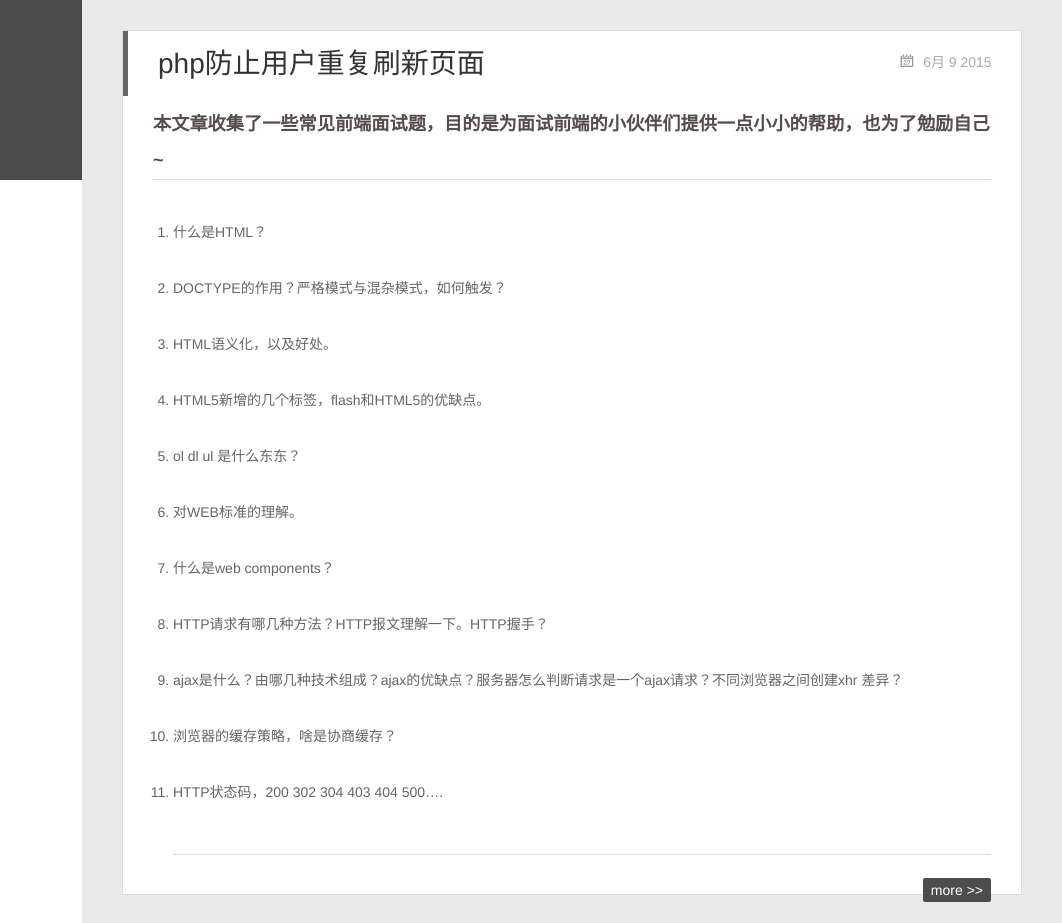
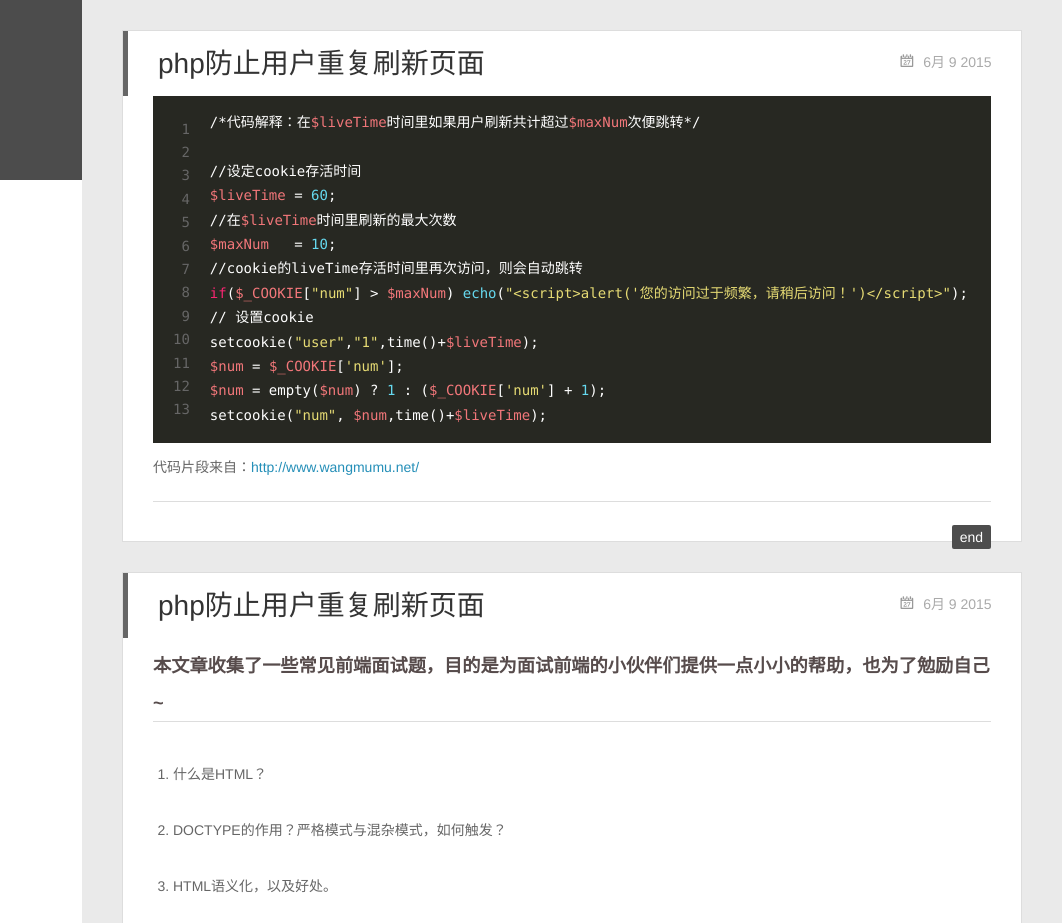
Before and after one commit to spritegirl/spritegirl.github.io, a plain HTML site: page archives/2015/06/index.html in a window 1280 px wide. Shown: the top 923 px of the page, 218-1280 px from the left. Drawn offline with nearby package versions, Linux system fonts and the light colour scheme; some packages are replaced by stand-ins of ours.

Commit message:
Site updated: 2015-06-09 11:57:43

```diff
--- a/archives/2015/06/index.html
+++ b/archives/2015/06/index.html
@@ -185,62 +185,11 @@
 </nav>
       <div class="body-wrap">
 
-    <article id="post-常见前端面试题集锦" class="article article-type-post" itemscope itemprop="blogPost">
-
-    <div class="article-meta">
-      <a href="/2015/06/09/常见前端面试题集锦/" class="article-date">
-  	<time datetime="2015-06-09T03:53:54.883Z" itemprop="datePublished">6月 9 2015</time>
-</a>
-    </div>
-
-  <div class="article-inner">
-
-      <input type="hidden" class="isFancy" />
-
-
-      <header class="article-header">
-
-
-    <h1 itemprop="name">
-      <a class="article-title" href="/2015/06/09/常见前端面试题集锦/">php防止用户重复刷新页面</a>
-    </h1>
-
-
-      </header>
-
-
-    <div class="article-entry" itemprop="articleBody">
-
-        <h2 id="本文章收集了一些常见前端面试题，目的是为面试前端的小伙伴们提供一点小小的帮助，也为了勉励自己~">本文章收集了一些常见前端面试题，目的是为面试前端的小伙伴们提供一点小小的帮助，也为了勉励自己~</h2><p><ol><br>    <li>什么是HTML？</li><br>    <li>DOCTYPE的作用？严格模式与混杂模式，如何触发？</li><br>    <li>HTML语义化，以及好处。</li><br>    <li>HTML5新增的几个标签，flash和HTML5的优缺点。</li><br>    <li>ol dl ul 是什么东东？</li><br>    <li>对WEB标准的理解。</li><br>    <li>什么是web components？</li><br>    <li>HTTP请求有哪几种方法？HTTP报文理解一下。HTTP握手？</li><br>    <li>ajax是什么？由哪几种技术组成？ajax的优缺点？服务器怎么判断请求是一个ajax请求？不同浏览器之间创建xhr 差异？</li><br>    <li>浏览器的缓存策略，啥是协商缓存？</li><br>    <li>HTTP状态码，200 302 304 403 404 500….</li><br>
-        <hr/>
-        <p class="article-more-link">
-          <a  href="/2015/06/09/常见前端面试题集锦/#more">more >></a>
-        </p>
-
-    </div>
-
-    <div class="article-info">
-
-
-
-      <div class="clearfix"></div>
-    </div>
-
-  </div>
-
-</article>
-
-
-
-
-
-
-
     <article id="post-php防止用户重复刷新页面" class="article article-type-post" itemscope itemprop="blogPost">
 
     <div class="article-meta">
       <a href="/2015/06/09/php防止用户重复刷新页面/" class="article-date">
-  	<time datetime="2015-06-09T03:48:16.068Z" itemprop="datePublished">6月 9 2015</time>
+  	<time datetime="2015-06-09T03:57:10.993Z" itemprop="datePublished">6月 9 2015</time>
 </a>
     </div>
 
@@ -272,6 +221,57 @@
             <a>end</a>
           </p>
 
+
+    </div>
+
+    <div class="article-info">
+
+
+
+      <div class="clearfix"></div>
+    </div>
+
+  </div>
+
+</article>
+
+
+
+
+
+
+
+    <article id="post-常见前端面试题集锦" class="article article-type-post" itemscope itemprop="blogPost">
+
+    <div class="article-meta">
+      <a href="/2015/06/09/常见前端面试题集锦/" class="article-date">
+  	<time datetime="2015-06-09T03:56:57.912Z" itemprop="datePublished">6月 9 2015</time>
+</a>
+    </div>
+
+  <div class="article-inner">
+
+      <input type="hidden" class="isFancy" />
+
+
+      <header class="article-header">
+
+
+    <h1 itemprop="name">
+      <a class="article-title" href="/2015/06/09/常见前端面试题集锦/">php防止用户重复刷新页面</a>
+    </h1>
+
+
+      </header>
+
+
+    <div class="article-entry" itemprop="articleBody">
+
+        <h2 id="本文章收集了一些常见前端面试题，目的是为面试前端的小伙伴们提供一点小小的帮助，也为了勉励自己~">本文章收集了一些常见前端面试题，目的是为面试前端的小伙伴们提供一点小小的帮助，也为了勉励自己~</h2><p><ol><br>    <li>什么是HTML？</li><br>    <li>DOCTYPE的作用？严格模式与混杂模式，如何触发？</li><br>    <li>HTML语义化，以及好处。</li><br>    <li>HTML5新增的几个标签，flash和HTML5的优缺点。</li><br>    <li>ol dl ul 是什么东东？</li><br>    <li>对WEB标准的理解。</li><br>    <li>什么是web components？</li><br>    <li>HTTP请求有哪几种方法？HTTP报文理解一下。HTTP握手？</li><br>
+        <hr/>
+        <p class="article-more-link">
+          <a  href="/2015/06/09/常见前端面试题集锦/#more">more >></a>
+        </p>
 
     </div>
 
```
Also changed, not shown: 2015/06/09/php防止用户重复刷新页面/index.html (+5 -9 lines), 2015/06/09/常见前端面试题集锦/index.html (+10 -6 lines), archives/2015/index.html (+52 -52 lines), archives/index.html (+52 -52 lines), index.html (+52 -52 lines).
